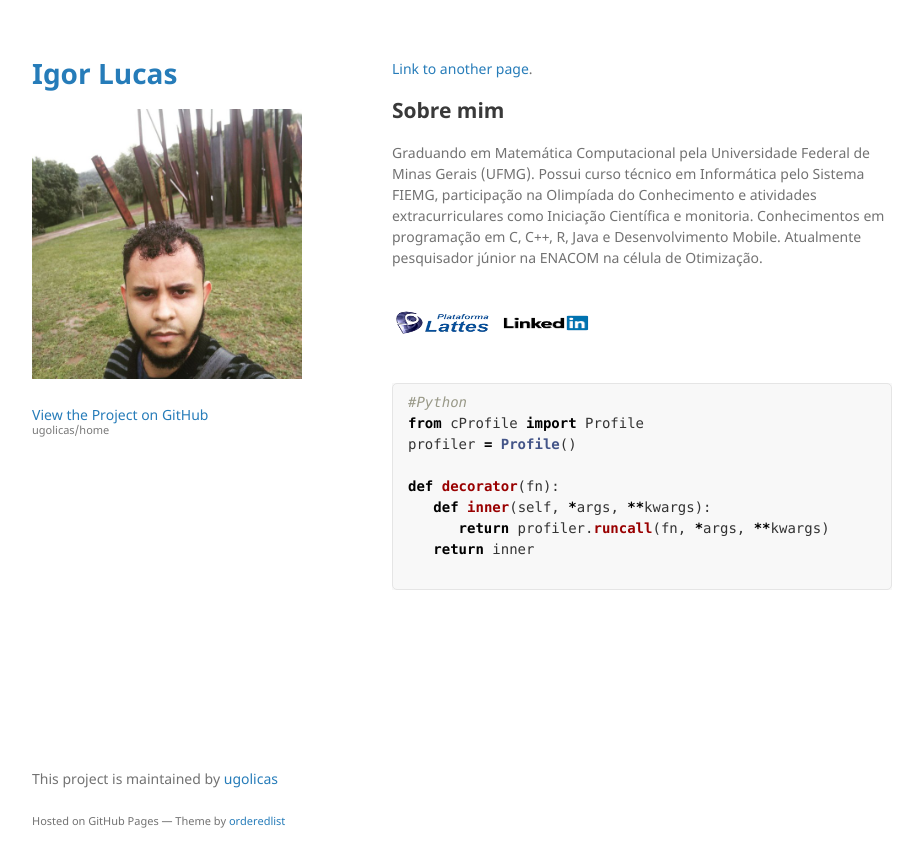
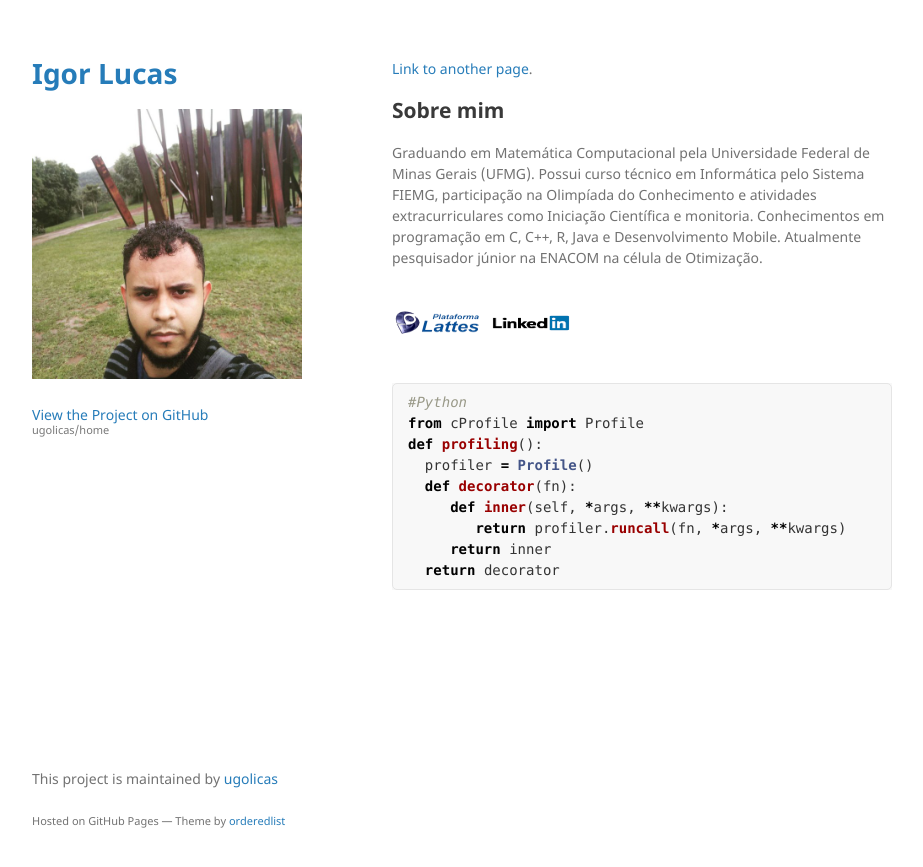
Before and after one commit to ugolicas/home, a Jekyll site: the page built from index.md, in a window 1280 px wide. Shown: the top 867 px of the page, without its empty margins (178-1101 px from the left). Built offline with Jekyll 4.4.1, drawn with Linux system fonts in a browser that asks for light colours; the repository's description, which GitHub fills in, is left out.

Commit message:
fix (index.md) clear code

````diff
--- a/index.md
+++ b/index.md
@@ -8,17 +8,17 @@
 
 Graduando em Matemática Computacional pela Universidade Federal de Minas Gerais (UFMG). Possui curso técnico em Informática pelo Sistema FIEMG, participação na Olimpíada do Conhecimento e atividades extracurriculares como Iniciação Científica e monitoria. Conhecimentos em programação em C, C++, R, Java e Desenvolvimento Mobile. Atualmente pesquisador júnior na ENACOM na célula de Otimização.
 
-[<img src="assets/img/lattes.png" alt="drawing" style="width:100px; height:70px;"/>](http://lattes.cnpq.br/0983117412894173)
-  [<img src="assets/img/linkedin.png" alt="drawing" style="width:100px;height:70px;"/>](https://www.linkedin.com/in/igor-lucas-a92550106)
+[<img src="assets/img/lattes.png" alt="drawing" style="width:90px; height:70px;"/>](http://lattes.cnpq.br/0983117412894173)
+  [<img src="assets/img/linkedin.png" alt="drawing" style="width:90px;height:70px;"/>](https://www.linkedin.com/in/igor-lucas-a92550106)
 
 ```python
 #Python
 from cProfile import Profile
-profiler = Profile()
-
-def decorator(fn):
-   def inner(self, *args, **kwargs):
-      return profiler.runcall(fn, *args, **kwargs)
-   return inner
-
+def profiling():
+  profiler = Profile()
+  def decorator(fn):
+     def inner(self, *args, **kwargs):
+        return profiler.runcall(fn, *args, **kwargs)
+     return inner
+  return decorator
 ```
````
